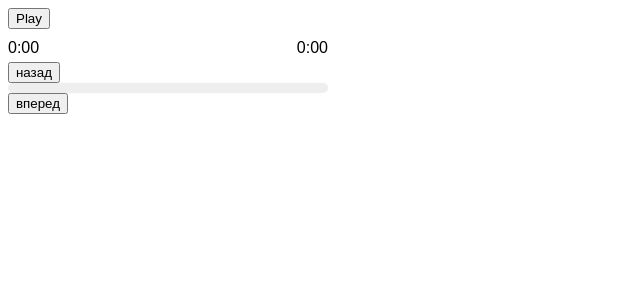
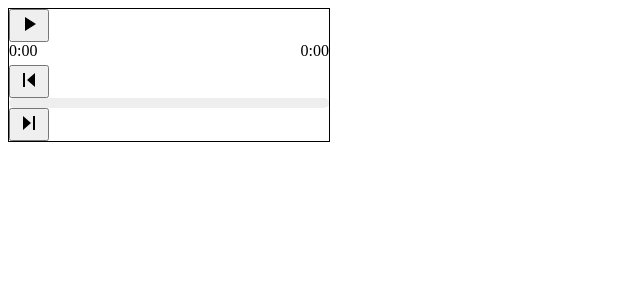
Before and after one commit to kyuubi-Yhp/musa, a React (Vite) app: page / in a window 1280 px wide. Shown: the top 300 px of the page, without its empty margins (0-640 px from the left). Built offline with nearby package versions, Linux system fonts and the light colour scheme.

Commit message:
добавлены свг иконки через компонент и разобраны функции переключения песен

```diff
--- a/src/Pages/AudioPlayer/AudioPlayer.css
+++ b/src/Pages/AudioPlayer/AudioPlayer.css
@@ -0,0 +1,4 @@
+.audio__box-player {
+  width: 320px;
+  border: 1px solid black;
+}
--- a/src/Pages/AudioPlayer/AudioPlayer.jsx
+++ b/src/Pages/AudioPlayer/AudioPlayer.jsx
@@ -1,6 +1,11 @@
 import { useRef, useState, useEffect } from "react"
 
 import './AudioPlayer.css'
+
+import { PlayBtn } from "./Components/Controllers/controllers"
+import { PauseBtn } from "./Components/Controllers/controllers"
+import { NextBtn } from "./Components/Controllers/controllers"
+import { PrevBtn } from "./Components/Controllers/controllers"
 
 
 import song from "../../audio/Апология - Мосты.mp3"
@@ -106,10 +111,10 @@ export const AudioPlayer = () => {
 
 
   return (
-    <div style={{ width: "320px", fontFamily: "sans-serif" }}>
+    <div className="audio__box-player">
       <audio ref={audioRef} src={objMus[currentTrackIndex].songTrack} />
-      <button onClick={togglePlay} style={{ marginBottom: "10px" }}>
-        {isPlaying ? "Pause" : "Play"}
+      <button onClick={togglePlay} >
+        {isPlaying ? <PauseBtn /> : <PlayBtn />}
       </button>
 
       {/* Время */}
@@ -121,7 +126,7 @@ export const AudioPlayer = () => {
       <button
         className="btn__next"
         onClick={prevTrack}
-      >назад</button>
+      ><PrevBtn /></button>
 
       {/* Прогресс-бар */}
       <div
@@ -148,7 +153,7 @@ export const AudioPlayer = () => {
       <button
         className="btn__next"
         onClick={nextTrack}
-      >вперед</button>
+      ><NextBtn /></button>
 
     </div>
   )
--- /dev/null
+++ b/src/Pages/AudioPlayer/Components/Controllers/controllers.jsx
@@ -0,0 +1,53 @@
+
+
+
+export const PlayBtn = () => {
+  return (
+    <svg
+      width="24"
+      height="24"
+      viewBox="0 0 24 24"
+      fill="currentColor"
+    >
+      <path d="M8 5v14l11-7z" />
+    </svg>
+  )
+}
+
+export const PauseBtn = () => {
+  return (
+    <svg
+      width="24"
+      height="24"
+      viewBox="0 0 24 24"
+      fill="currentColor"
+    >
+      <path d="M6 5h4v14H6zM14 5h4v14h-4z" />
+    </svg>
+  )
+}
+
+export const NextBtn = () => {
+  return (
+    <svg
+      width="24"
+      height="24"
+      viewBox="0 0 24 24"
+      fill="currentColor"
+    >
+      <path d="M6 5v14l8-7-8-7zM16 5h2v14h-2z" />
+    </svg>
+  )
+}
+export const PrevBtn = () => {
+  return (
+    <svg
+      width="24"
+      height="24"
+      viewBox="0 0 24 24"
+      fill="currentColor"
+    >
+      <path d="M18 5v14l-8-7 8-7zM6 5h2v14H6z" />
+    </svg>
+  )
+}
```
